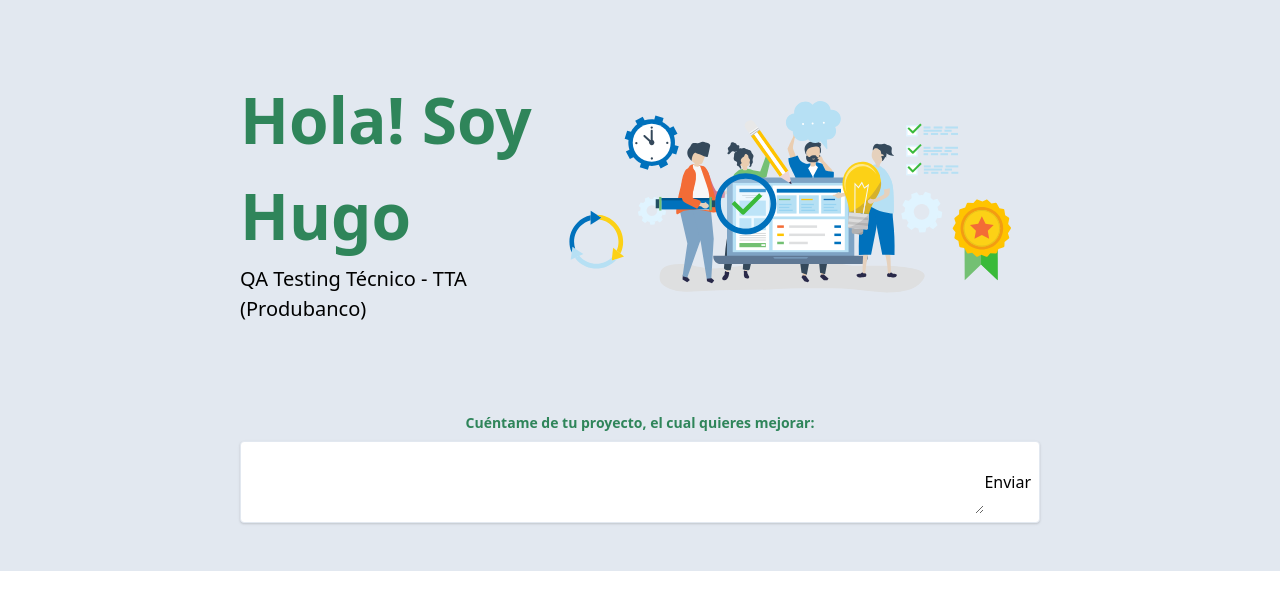
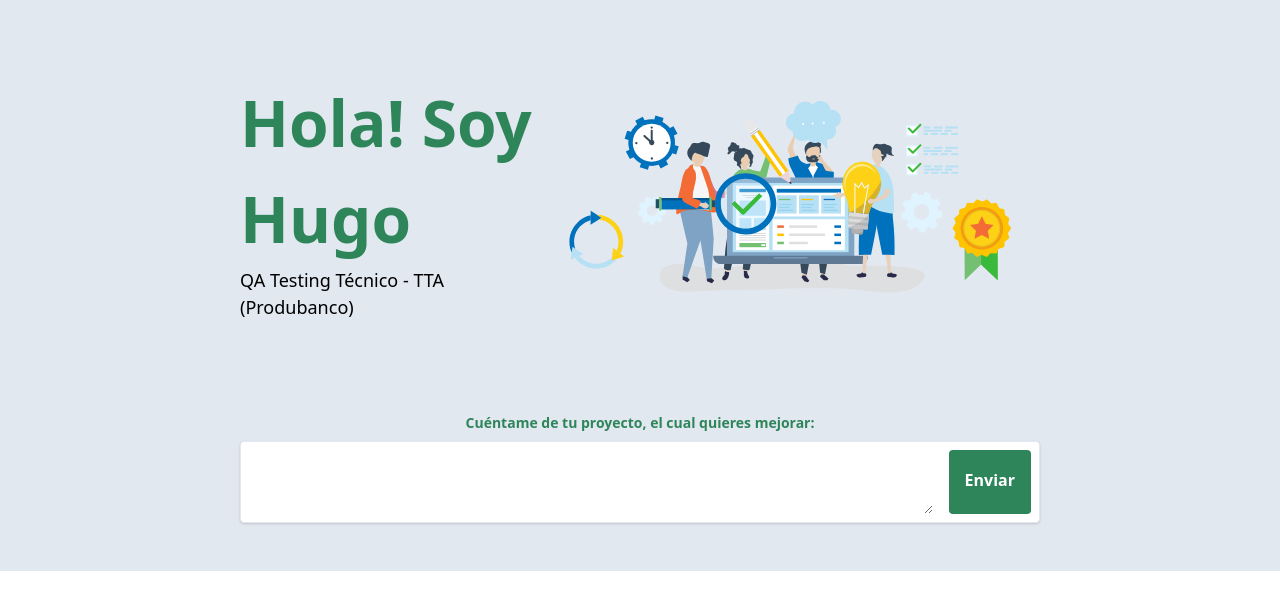
Before and after one commit to HuAnPQ/mi-portafolio-web, a Gatsby site: page / in a window 1280 px wide. Built offline with nearby package versions, Linux system fonts and the light colour scheme; Gatsby itself is replaced by a stand-in of ours.

Commit message:
Directiva apply - Tailwind

```diff
--- a/src/components/contact.form.js
+++ b/src/components/contact.form.js
@@ -13,7 +13,7 @@ export default () => (
                 name="contact-content"
                 className="flex-1 py-2 px-3 text-green-700 focus:outline-none focus:shadow-outline"
             ></textarea>
-            <button>Enviar</button>
+            <button className="btn ml-4">Enviar</button>
         </div>
     </form>
 );
--- a/src/components/header.js
+++ b/src/components/header.js
@@ -10,7 +10,7 @@ export default () => (
                     <h1 className="font-bold text-green-700 text-6xl">
                         Hola! Soy Hugo
                     </h1>
-                    <p className="text-xl font-light">QA Testing Técnico - TTA (Produbanco)</p>
+                    <p className="text-lg font-light">QA Testing Técnico - TTA (Produbanco)</p>
                 </div>
                 <img src={ilustracion} alt="Imagen de QA Testing"
                     style={{ height: "300px", width: "500px" }}
--- a/src/styles/global.css
+++ b/src/styles/global.css
@@ -3,3 +3,7 @@
 @tailwind components;
 
 @tailwind utilities;
+
+.btn{
+    @apply bg-green-700 text-white font-bold rounded border-green-700 py-2 px-4 border-b-4;
+}
```
